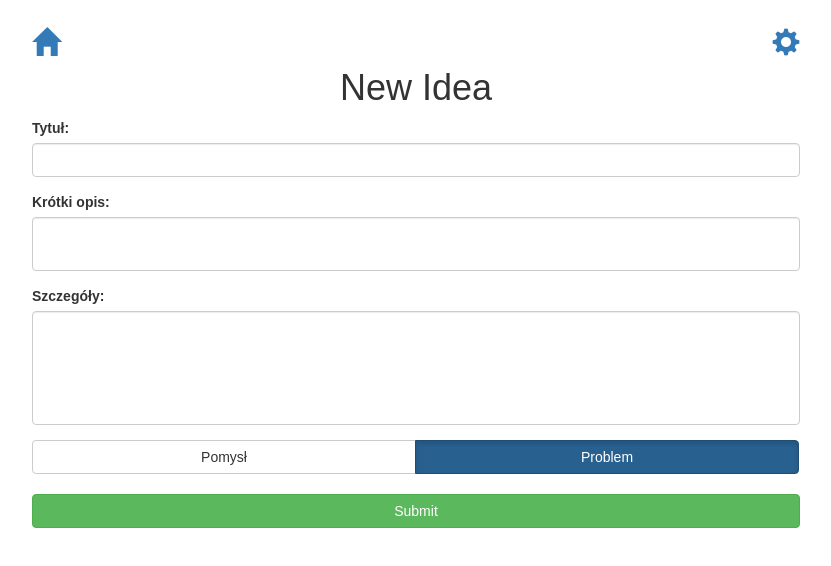
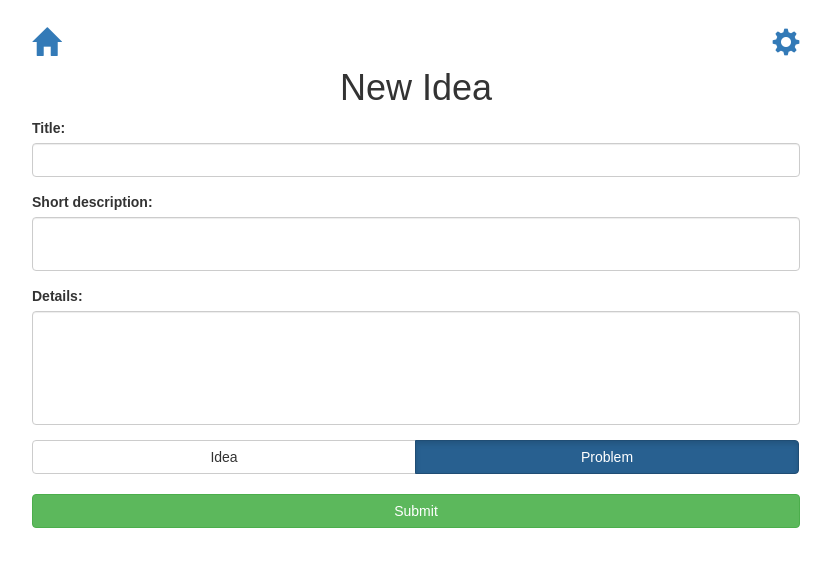
Before and after one commit to QuiZr/Ideas, a React (Create React App) app in the folder ideas/: page /add in a window 1280 px wide. Shown: the top 566 px of the page, without its empty margins (224-1055 px from the left). Built offline with nearby package versions, Linux system fonts and the light colour scheme.

Commit message:
More fixes

```diff
--- a/ideas/src/AddIdeaPage/AddIdeaPage.tsx
+++ b/ideas/src/AddIdeaPage/AddIdeaPage.tsx
@@ -18,19 +18,19 @@ class AddIdeaPage extends React.Component {
 
           <form>
             <div className="form-group">
-              <label>Tytuł:</label>
+              <label>Title:</label>
               <input className="form-control" id="email" />
             </div>
             <div className="form-group">
-              <label>Krótki opis:</label>
+              <label>Short description:</label>
               <textarea className="form-control" rows={2} id="comment"></textarea>
             </div>
             <div className="form-group">
-              <label>Szczegóły:</label>
+              <label>Details:</label>
               <textarea className="form-control" rows={5} id="comment"></textarea>
             </div>
             <div className="btn-group btn-block">
-              <button id="idea" onClick={toggle2} className="btn btn-default">Pomysł</button>
+              <button id="idea" onClick={toggle2} className="btn btn-default">Idea</button>
               <button id="problem" onClick={toggle2} className="btn btn-primary active">Problem</button>
             </div>
             <br /><br />
--- a/ideas/src/IdeaPage/IdeaPage.tsx
+++ b/ideas/src/IdeaPage/IdeaPage.tsx
@@ -62,7 +62,6 @@ class IdeaPage extends React.Component<{}, { data: Idea | null, comment: string
     headers.append('access-token', localStorage.getItem('access-token') as string);
     headers.append('client', localStorage.getItem('client') as string);
     headers.append('uid', localStorage.getItem('uid') as string);
-    console.log(this.state)
     fetch('http://' + process.env.REACT_APP_API_HOST + ':3000/ideas/' + (this.props as any).match.params.id + '/comments', {
       method: 'post',
       headers: headers,
@@ -70,7 +69,7 @@ class IdeaPage extends React.Component<{}, { data: Idea | null, comment: string
         body: this.state.comment,
         idea_id: (this.props as any).match.params.id
       })
-    }).then(() => this.refresh());
+    }).then(() => { this.setState({ comment: '' }, () => this.refresh()); });
   }
 
   render() {
@@ -146,12 +145,18 @@ class IdeaPage extends React.Component<{}, { data: Idea | null, comment: string
             </ul>
           </div>
           <div id="addComentBox" className="col md-12">
-              <div className="form-group">
-                <label>Your comment:</label>
-                <textarea className="form-control" onChange={this.handleChange} id="comment" name="comment"></textarea>
-              </div>
-              <br/>
-              <button onClick={this.addComment} className="btn btn-success btn-block">Submit</button>
+            <div className="form-group">
+              <label>Your comment:</label>
+              <textarea
+                className="form-control"
+                onChange={this.handleChange}
+                id="comment"
+                name="comment"
+                value={this.state.comment}
+              />
+            </div>
+            <br />
+            <button onClick={this.addComment} className="btn btn-success btn-block">Submit</button>
           </div>
         </div>
       </div >
--- a/ideas/src/LandingPage/LandingPage.tsx
+++ b/ideas/src/LandingPage/LandingPage.tsx
@@ -18,7 +18,7 @@ class LandingPage extends React.Component {
           />
           <br />
           <div className="btn-group btn-block btn-toggle">
-            <button id="idea" onClick={toggle} className="btn btn-default">Pomysł</button>
+            <button id="idea" onClick={toggle} className="btn btn-default">Idea</button>
             <button id="problem" onClick={toggle} className="btn btn-primary active">Problem</button>
           </div>
           <br />
--- a/ideas/src/UserPage/UserPage.tsx
+++ b/ideas/src/UserPage/UserPage.tsx
@@ -104,9 +104,9 @@ class UserPage extends React.Component<{}, State> {
                 <h4>{this.state.data.email}</h4>
               </div>
               <ul className="bioList">
-                <li>Pomysłów: <span className="pull-right">{this.state.data.ideas.length}</span> </li>
-                <li>Rozwiązań: <span className="pull-right">{this.randomInt()}</span> </li>
-                <li>Komentarzy: <span className="pull-right">{this.state.data.comments.length}</span> </li>
+                <li>Ideas: <span className="pull-right">{this.state.data.ideas.length}</span> </li>
+                <li>Solutions: <span className="pull-right">{this.randomInt()}</span> </li>
+                <li>Comments: <span className="pull-right">{this.state.data.comments.length}</span> </li>
               </ul>
               <hr />
               <div id="bio">
```
